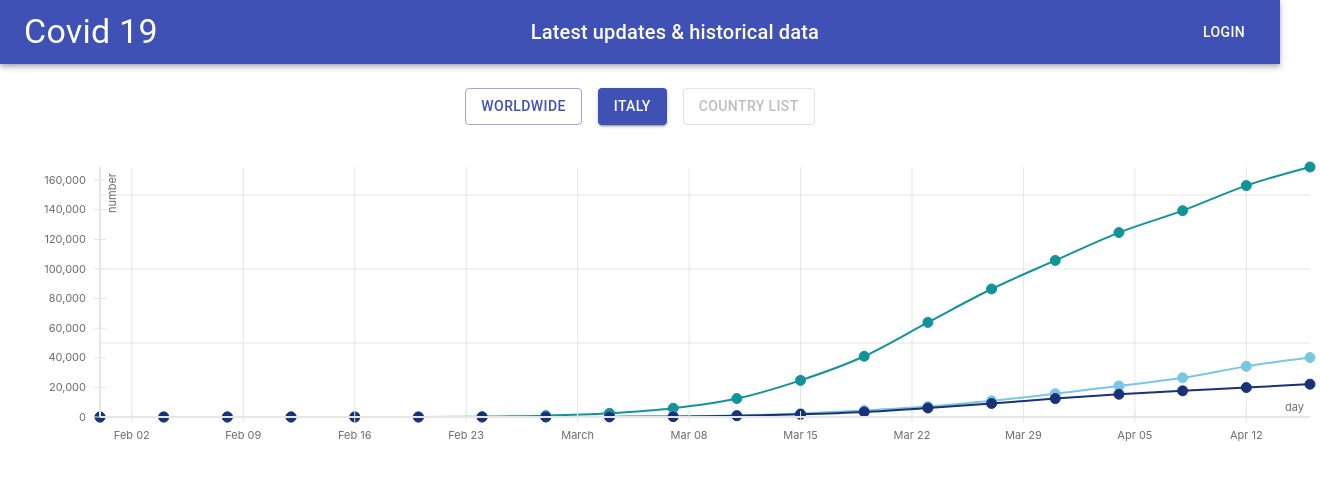
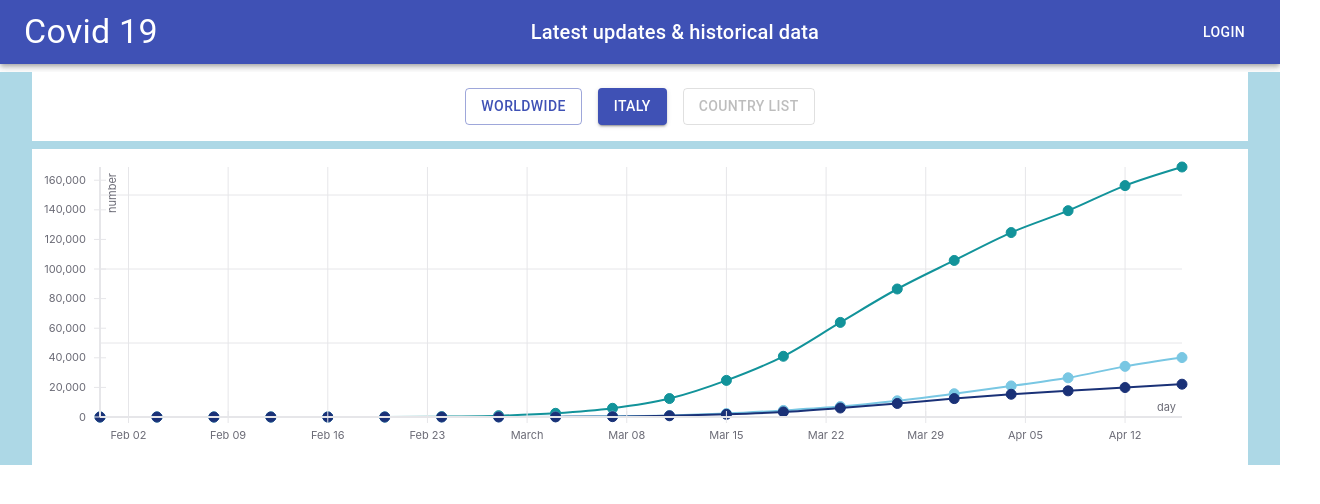
Before and after one commit to gianlucabaldin/covid19, a React (Create React App) app: page / in a window 1280 px wide. Shown: the top 504 px of the page, 1320 px wide, since content can reach past the window. Built offline with nearby package versions, Linux system fonts and the light colour scheme.

Commit message:
+ dynamic chart witdh on mount AND resize

```diff
--- a/src/component/MainContainer.jsx
+++ b/src/component/MainContainer.jsx
@@ -1,5 +1,5 @@
 /* eslint-disable react/jsx-props-no-spreading */
-import React, { useState, useEffect, useRef } from 'react';
+import React, { useState, useEffect, useRef, useLayoutEffect } from 'react';
 import Typography from '@material-ui/core/Typography';
 import Container from '@material-ui/core/Container';
 import NavButtons from './NavButtons';
@@ -25,12 +25,18 @@ const initialChartStatus = {
   error: false,
 };
 
+const getWidth = () =>
+  window.innerWidth ||
+  document.documentElement.clientWidth ||
+  document.body.clientWidth;
+
 const MainContainer = () => {
   const [summaryData, setSummaryData] = useState({ ...initialStatus });
   const [chartData, setChartData] = useState({ ...initialChartStatus });
 
   // get Container width to be passed to chart dinamically
-  const [width, setWidth] = useState(0);
+  // const [width, setWidth] = useState(0);
+  const [width, setWidth] = useState(getWidth());
 
   // const [activeSection, setActiveSection] = useState(SECTIONS.ITALY);
 
@@ -68,15 +74,23 @@ const MainContainer = () => {
   const mock = mockResponseJson;
 
   // get Container width to be passed to chart dinamically
-  const ref = React.createRef();
+  const ref = useRef();
   useEffect(() => {
-    if (ref && ref.current && ref.current.offsetWidth) {
-      setWidth(ref.current.offsetWidth);
-    }
-  }, [ref.current]);
+    const containerSizeListener = () => {
+      if (ref && ref.current && ref.current.offsetWidth) {
+        setWidth(ref.current.offsetWidth * 0.9);
+      }
+    };
+    window.addEventListener('resize', containerSizeListener);
+    // the following line in necessary otherwise the method won't be called on component mount
+    containerSizeListener();
+    return () => {
+      window.removeEventListener('resize', containerSizeListener);
+    };
+  }, []);
 
   return (
-    <Container fixed ref={ref}>
+    <Container fixed ref={ref} style={{ backgroundColor: 'lightblue' }}>
       <NavButtons />
       {/* <Typography
         component="div"
```
Also changed, not shown: 1 other file (tests, documents, lock files or other folders).
